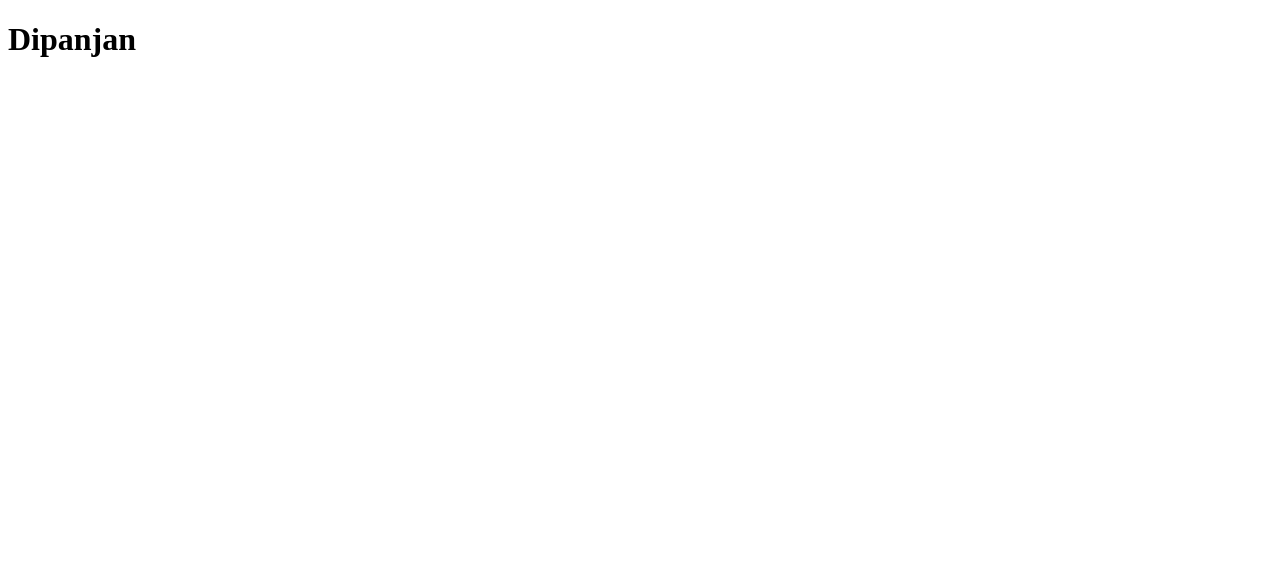
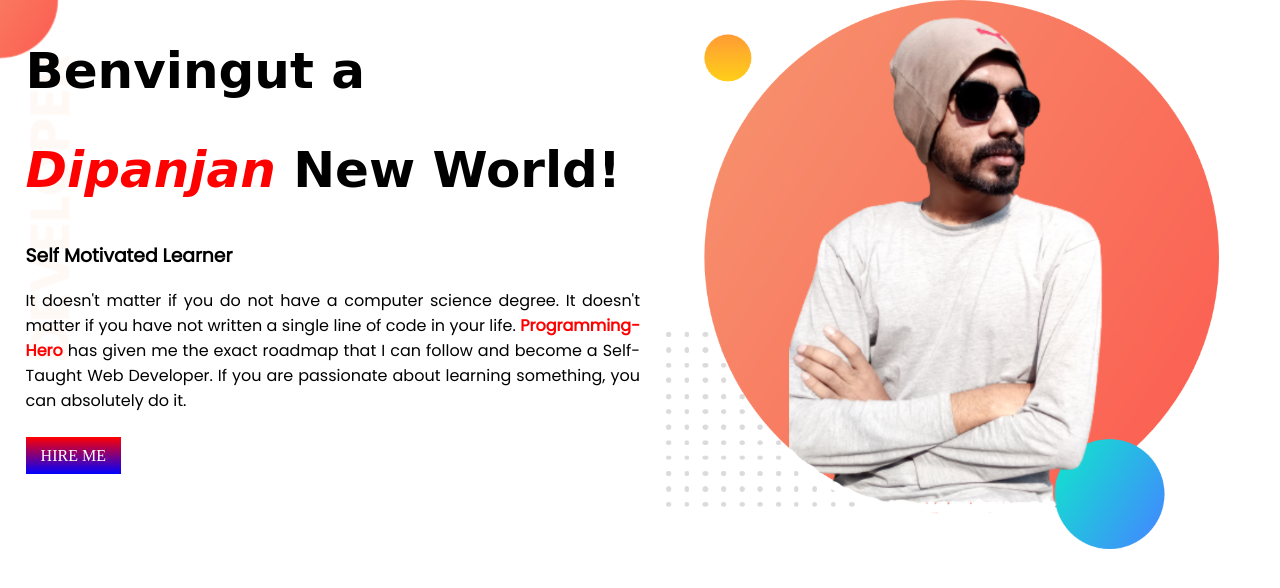
Before and after one commit to Dipanjan7777/developer-portfolio-2, a plain HTML site: page index.html in a window 1280 px wide. Drawn offline with Linux system fonts and the light colour scheme; a web font is replaced by a local one.

Commit message:
1st section

```diff
--- a/index.html
+++ b/index.html
@@ -5,8 +5,24 @@
     <meta http-equiv="X-UA-Compatible" content="IE=edge">
     <meta name="viewport" content="width=device-width, initial-scale=1.0">
     <title>Dipanjan New Portfolio</title>
+    <link rel="preconnect" href="https://fonts.googleapis.com">
+    <link rel="preconnect" href="https://fonts.gstatic.com" crossorigin>
+    <link href="https://fonts.googleapis.com/css2?family=Poppins:ital,wght@0,400;1,900&family=Zen+Tokyo+Zoo&display=swap" rel="stylesheet">
+    <link rel="stylesheet" href="style.css">
 </head>
 <body>
-    <h1>Dipanjan</h1>
+    <section class="flexibility top-banner">
+        <div class="half-width">
+            <h1>Benvingut a</h1>
+            <h1><span class="red-color">Dipanjan</span> New World!</h1>
+            <h3>Self Motivated Learner</h3>
+            <p>It doesn't matter if you do not have a computer science degree. It doesn't matter if you have not written a single line of code in your life. <span>Programming-Hero</span> has given me the exact roadmap that I can follow and become a Self-Taught Web Developer. If you are passionate about learning something, you can absolutely do it.</p>
+            <a class="link-button" target="_blank" href="https://www.linkedin.com/in/dipanjan-biswas-ptk/">HIRE ME</a>
+        </div>
+        <div class="half-width">
+            <img src="images/dipanjan-BG.png" alt="Programming-Hero">
+        </div>
+    </section>
+
 </body>
 </html>
--- a/style.css
+++ b/style.css
@@ -0,0 +1,47 @@
+/* font-family: 'Poppins', sans-serif;
+font-family: 'Zen Tokyo Zoo', cursive; */
+body{
+    font-family: 'Poppins', sans-serif;
+    margin: 0;
+}
+.red-color{
+    color: red;
+    font-style: italic;
+    font-weight: bolder;
+}
+h1{
+    font-family: 'Zen Tokyo Zoo', cursive;
+    font-size: 50px;
+    font-weight: bolder;
+}
+.flexibility{
+    display: flex;
+    margin-bottom: 100px;
+}
+.half-width{
+    width: 50%;
+    padding-left: 2%;
+}
+.half-width img{
+    width: 90%;
+}
+.half-width p{
+    text-align: justify;
+    margin-bottom: 30px;
+}
+.half-width span{
+    color: red;
+    font-weight: bolder;
+}
+.link-button{
+    padding: 10px 15px;
+    text-decoration: none;
+    font-weight: 400;
+    font-family: 'Zen Tokyo Zoo';
+    background-image: linear-gradient(red, blue);
+    color: white;
+}
+.top-banner{
+    background-image: url(images/top-banner.png);
+    background-repeat: no-repeat;
+}
```
Also changed, not shown: images/dipanjan-BG.png (added), images/dipanjan-BG2.png (added), images/dream-bg.png (added), images/exp-bg.png (added), images/my-bg.png (added), images/my-bg2.png (added), images/top-banner.png (added).
